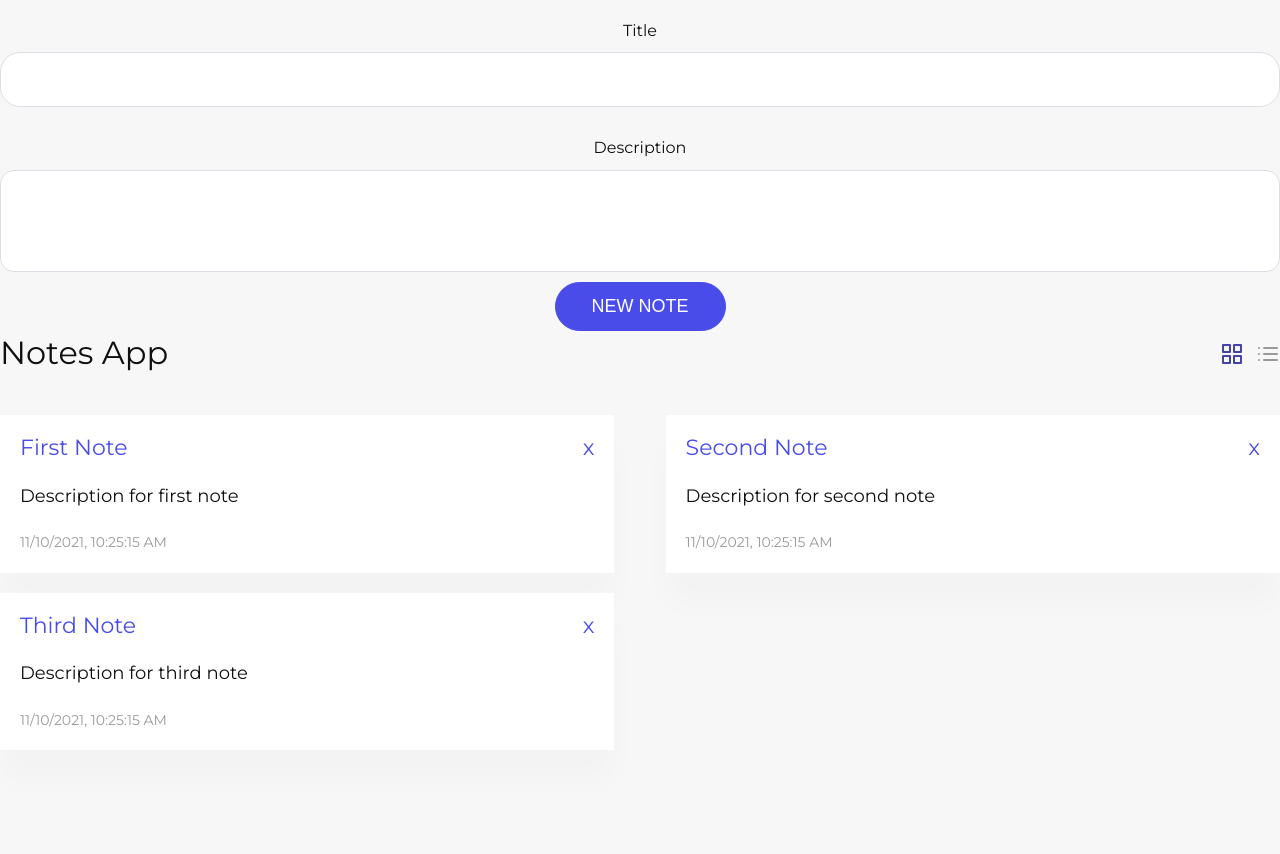
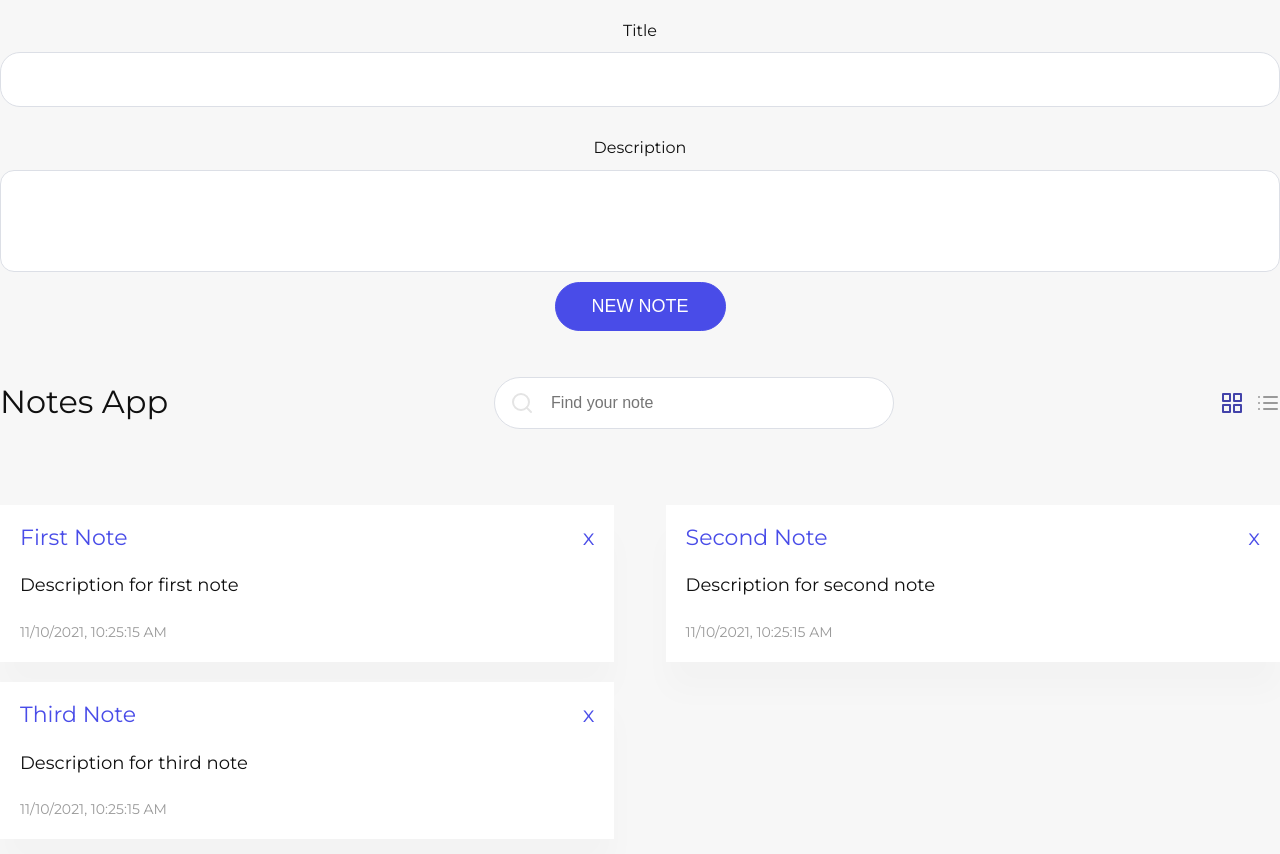
Before and after one commit to YaroslavArtemenko/vue-notes-course, a Vue app: page / in a window 1280 px wide. Shown: the top 854 px of the page. Before the commit the page ends 830 px from the top, so only its background shows below. Built offline with nearby package versions, Linux system fonts and the light colour scheme.

Commit message:
added search with filtering for them (computed in App.vue)

```diff
--- a/src/App.vue
+++ b/src/App.vue
@@ -19,9 +19,18 @@
           >
           </NewNote>
           <!-- title -->
-          <div class="note-header">
+          <div class="note-header" style="margin: 36px 0;">
             <h1>{{ title }}</h1>
 
+            <!-- search -->
+            <Search
+                :value="search"
+                placeholder="Find your note"
+                @search="search = $event"
+            >
+            </Search>
+
+            <!-- icons control -->
             <div class="icons">
               <svg :class="{ active: grid}"
                    @click="grid = true"
@@ -53,7 +62,7 @@
 
           <!-- note list-->
           <Notes
-              :notes="notes"
+              :notes="notesFilter"
               :grid="grid"
               @remove="removeNote"
           >
@@ -73,9 +82,11 @@
 import Message from './components/Message.vue'
 import NewNote from "./components/NewNote";
 import Notes from "./components/Notes";
+import Search from "./components/Search";
 
 export default {
   components: {
+    Search,
     Notes,
     NewNote,
     Message
@@ -83,6 +94,7 @@
   data() {
     return {
       title: 'Notes App',
+      search: '',
       message: null,
       grid: true,
       note: {
@@ -108,6 +120,23 @@
       ]
     }
   },
+  computed: {
+    notesFilter () {
+      let array = this.notes,
+          search = this.search
+      if(!search) return array
+      // Small
+      search = search.trim().toLowerCase() //trim удаляет пробелы
+      // Filter
+      array = array.filter(function (item) {
+        if (item.title.toLowerCase().indexOf(search) !== -1) { //проверка на то, существует ли элемент, если да - то возвращаем его
+          return item
+        }
+      })
+      // Error
+      return array
+    }
+  },
   methods: {
     addNote() {
       // console.log(this.note)
@@ -128,7 +157,7 @@
     removeNote(index) {
       this.notes.splice(index, 1)
     }
-  }
+  },
 }
 </script>
 
--- a/src/components/NewNote.vue
+++ b/src/components/NewNote.vue
@@ -4,7 +4,7 @@
     <input v-model="note.title" type="text">
     <label>Description</label>
     <textarea v-model="note.descr"></textarea>
-    <button class="btn btnPrimary" style="margin-top: 10px" @click="addNote">New Note</button>
+    <button class="btn btnPrimary" style="margin-top: 10px;margin-bottom: 10px;" @click="addNote">New Note</button>
   </div>
 </template>
 
--- /dev/null
+++ b/src/components/Search.vue
@@ -0,0 +1,70 @@
+<template>
+  <div class="wrapper__search">
+
+    <!-- Search -->
+    <div class="search">
+      <div class="search-icon"><svg xmlns="http://www.w3.org/2000/svg" width="24" height="24" viewBox="0 0 24 24" fill="none" stroke="currentColor" stroke-width="2" stroke-linecap="round" stroke-linejoin="round" class="feather feather-search"><circle cx="11" cy="11" r="8"></circle><line x1="21" y1="21" x2="16.65" y2="16.65"></line></svg></div>
+    </div>
+    <!-- Search input -->
+    <input type="text" :placeholder="placeholder" v-model="search"/>
+
+  </div>
+</template>
+
+<script>
+export default {
+  name: "Search",
+  props: {
+    value: {
+      type: String,
+      required: true
+    },
+    placeholder: {
+      type: String,
+      default: 'Search'
+    }
+  },
+  data () {
+    return { search: this.value }
+  },
+  watch: {
+    search (val) {
+      // console.log(val)
+      this.$emit('search', val);
+    }
+  }
+}
+</script>
+
+<style scoped>
+svg {
+  color: #e4e4e4;
+}
+/* Search */
+.wrapper__search {
+  position: relative;
+}
+.search {
+  top: 0px;
+  bottom: 0px;
+  left: 0px;
+  position: absolute;
+}
+.search-icon {
+  height: 100%;
+  padding-left: 16px;
+  padding-right: 16px;
+  align-items: center;
+  display: flex;
+}
+input {
+  padding: 16px 16px 16px 56px !important;
+  margin-bottom: 0px;
+  border-radius: 30px;
+  color: #909399;
+  font-size: 16px;
+  min-width: 400px;
+  height: auto;
+}
+
+</style>
```
